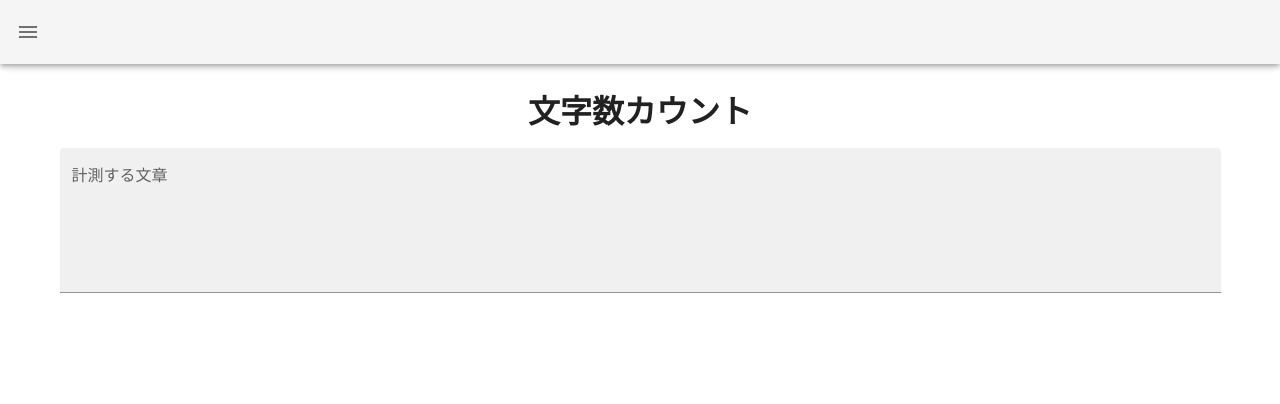
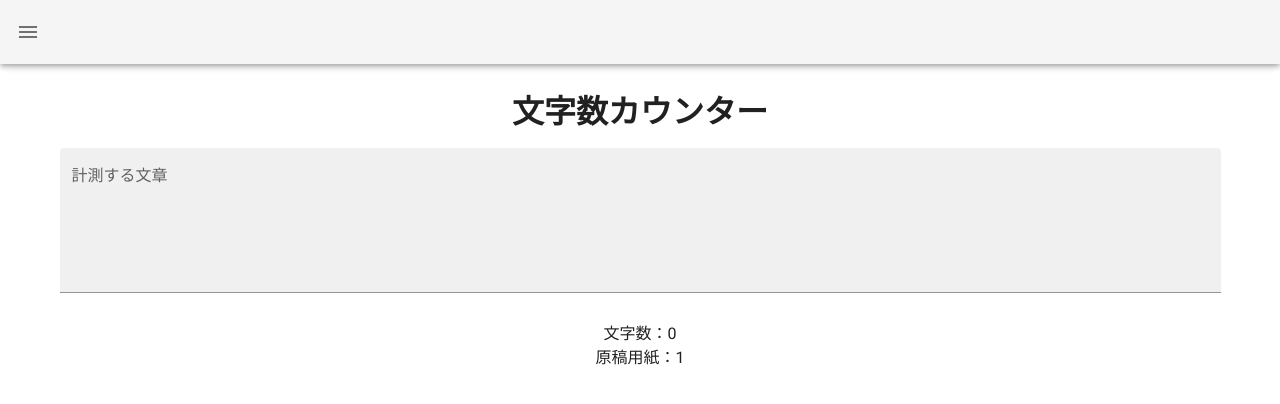
Before and after one commit to kat0h/kuragetool, a Vue app: page /app/wordcount in a window 1280 px wide. Shown: the top 404 px of the page. Built offline with nearby package versions, Linux system fonts and the light colour scheme.

Commit message:
New App word count

```diff
--- a/src/components/apps/wordcount.vue
+++ b/src/components/apps/wordcount.vue
@@ -1,15 +1,19 @@
 <template>
   <div style="text-align: center">
     <h1>
-    文字数カウント
+    文字数カウンター
     </h1>
     <v-container >
       <v-textarea
       filled
       label="計測する文章"
       auto-grow
-      :value="text"
+      v-model="text"
       ></v-textarea>
+      <div>
+        文字数：{{text.length}}<br>
+        原稿用紙：{{Math.floor(text.length/400)+1}}
+      </div>
     </v-container>
   </div>
 </template>
```
Also changed, not shown: src/assets/app_icons/word_count.png.
